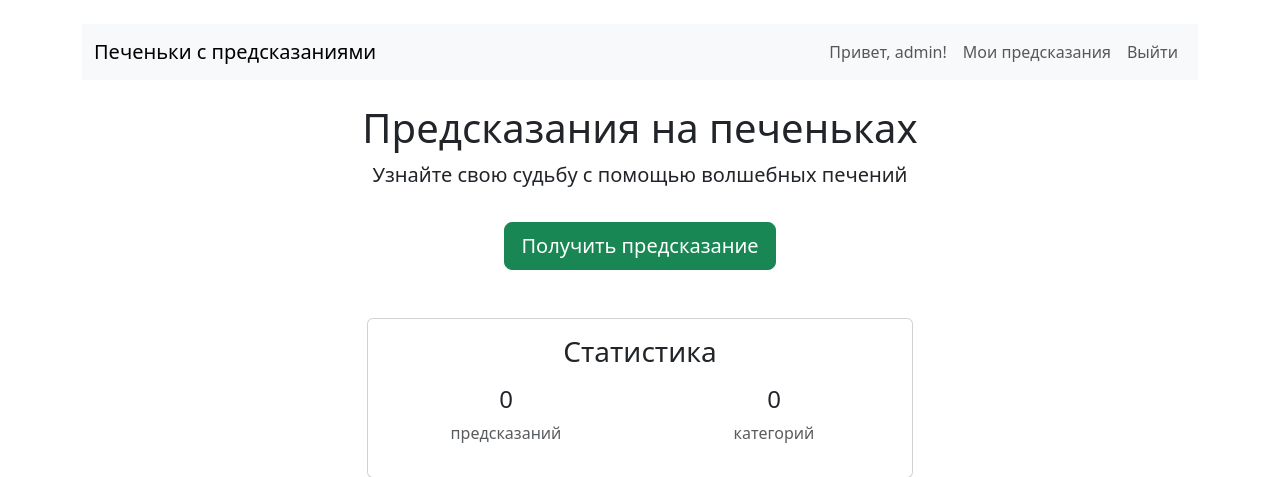
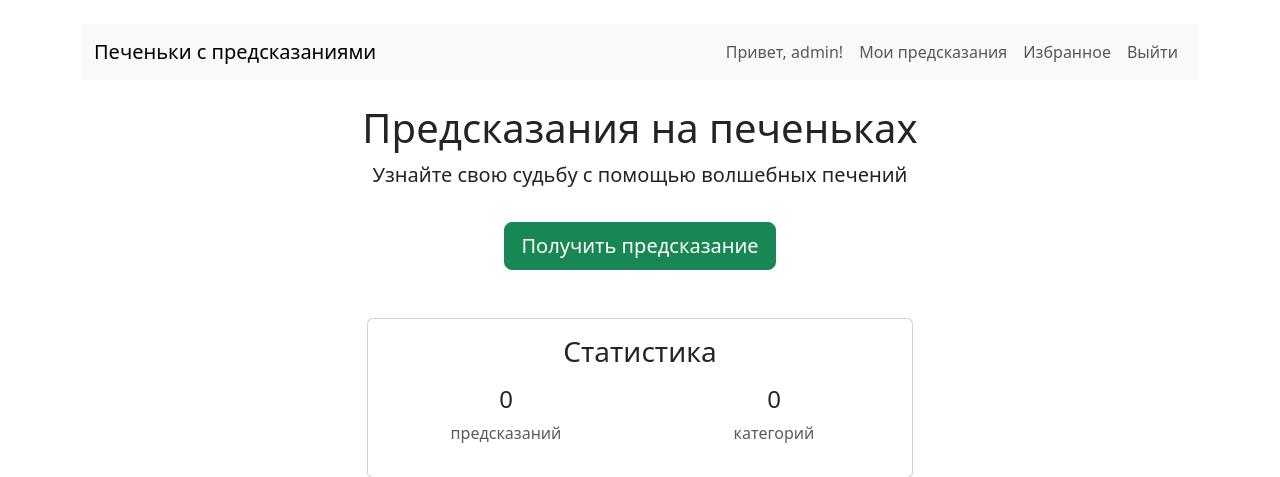
Before and after one commit to vadik7985-maker/final_project2, a Django app: page / in a window 1280 px wide. Shown: the top 477 px of the page. Run offline with Django 5.2, Linux system fonts and the light colour scheme; a user stored in the database is signed in; data that the repository does not hold is empty.

Commit message:
добавила ссылку на избранное в бейс штмл"

```diff
--- a/prediction_site/templates/base.html
+++ b/prediction_site/templates/base.html
@@ -52,9 +52,14 @@
                     {% if user.is_authenticated %}
                         <span class="nav-link">Привет, {{ user.username }}!</span>
                         <a class="nav-link" href="{% url 'my_predictions' %}">Мои предсказания</a>
+                        <a class="nav-link" href="{% url 'favorites' %}">Избранное</a>
+
                         <form action="{% url 'logout' %}" method="post" style="display: inline;">
                             {% csrf_token %}
-                            <button type="submit" class="btn btn-link nav-link" style="display: inline; background: none; border: none;">Выйти</button>
+                            <button type="submit" class="btn btn-link nav-link"
+                                    style="display: inline; background: none; border: none;">
+                                Выйти
+                            </button>
                         </form>
                     {% else %}
                         <a class="nav-link" href="{% url 'register' %}">Регистрация</a>
```
